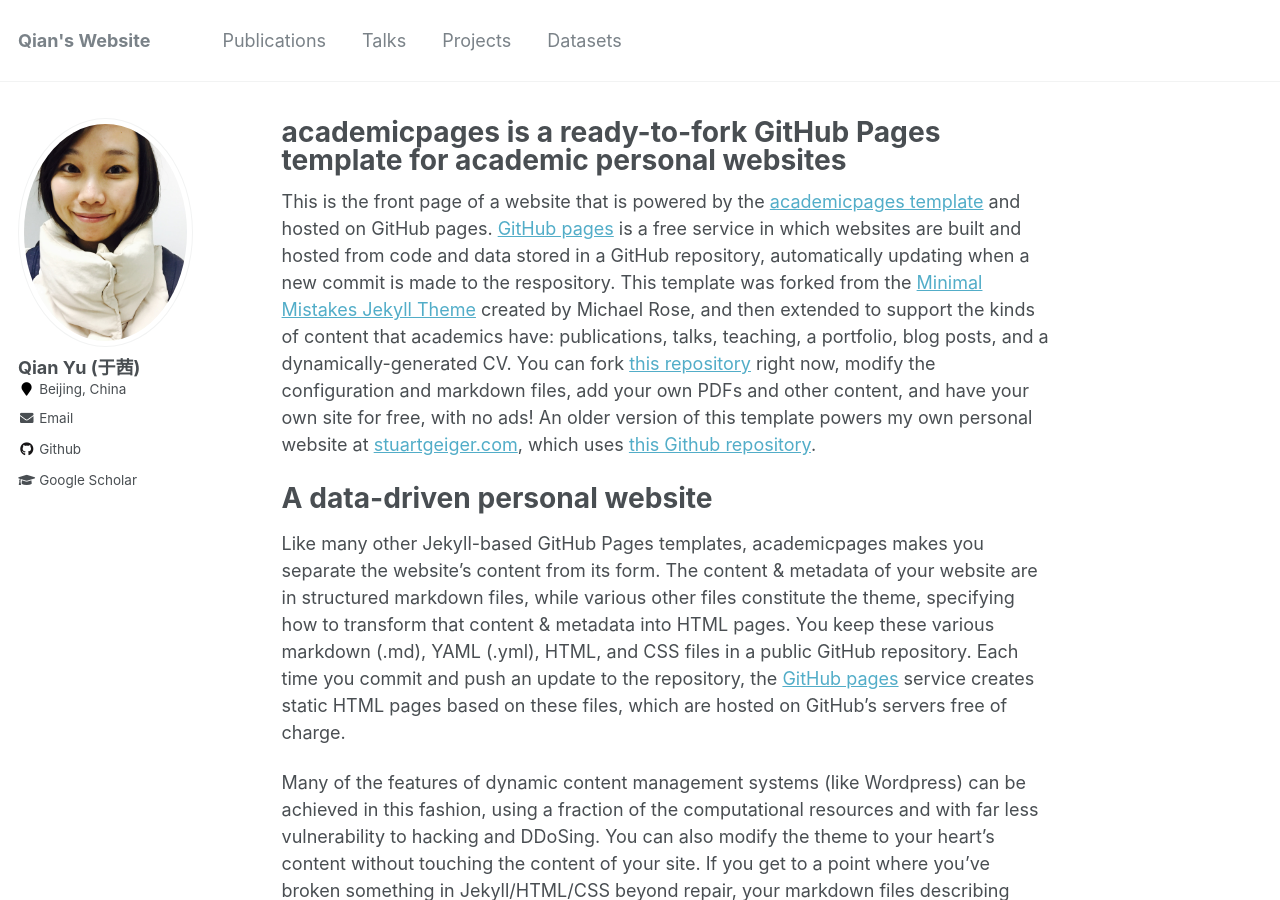
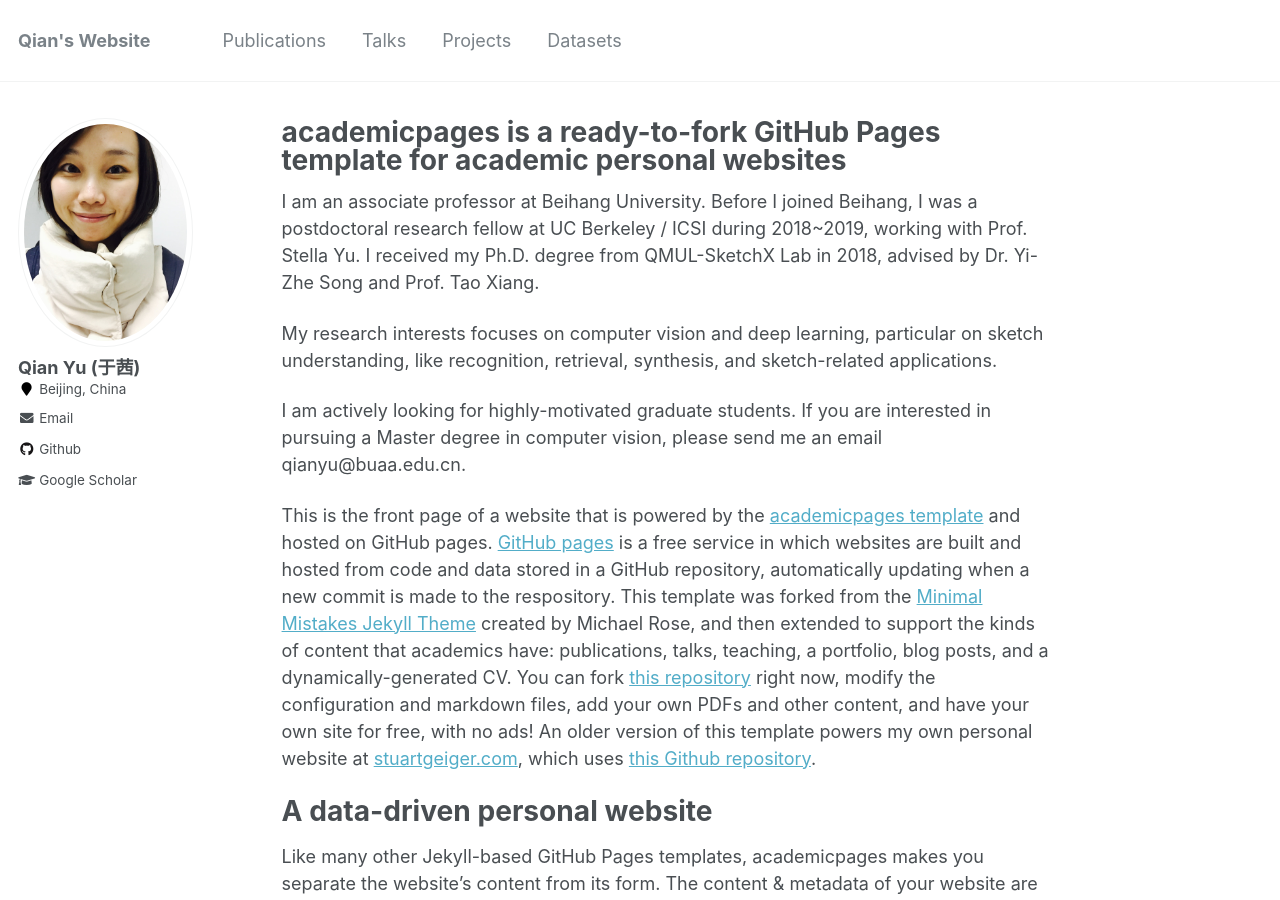
Before and after one commit to yuqian1023/yuqian1023.github.io, a Jekyll site: the page built from _pages/about.md, in a window 1280 px wide and 900 px high. Built offline with Jekyll 4.4.1, drawn with Linux system fonts in a browser that asks for light colours.

Commit message:
Update about.md

```diff
--- a/_pages/about.md
+++ b/_pages/about.md
@@ -7,6 +7,11 @@ redirect_from:
   - /about/
   - /about.html
 ---
+I am an associate professor at Beihang University. Before I joined Beihang, I was a postdoctoral research fellow at UC Berkeley / ICSI during 2018~2019, working with Prof. Stella Yu. I received my Ph.D. degree from QMUL-SketchX Lab in 2018, advised by Dr. Yi-Zhe Song and Prof. Tao Xiang.
+
+My research interests focuses on computer vision and deep learning, particular on sketch understanding, like recognition, retrieval, synthesis, and sketch-related applications.
+
+I am actively looking for highly-motivated graduate students. If you are interested in pursuing a Master degree in computer vision, please send me an email qianyu@buaa.edu.cn.
 
 This is the front page of a website that is powered by the [academicpages template](https://github.com/academicpages/academicpages.github.io) and hosted on GitHub pages. [GitHub pages](https://pages.github.com) is a free service in which websites are built and hosted from code and data stored in a GitHub repository, automatically updating when a new commit is made to the respository. This template was forked from the [Minimal Mistakes Jekyll Theme](https://mmistakes.github.io/minimal-mistakes/) created by Michael Rose, and then extended to support the kinds of content that academics have: publications, talks, teaching, a portfolio, blog posts, and a dynamically-generated CV. You can fork [this repository](https://github.com/academicpages/academicpages.github.io) right now, modify the configuration and markdown files, add your own PDFs and other content, and have your own site for free, with no ads! An older version of this template powers my own personal website at [stuartgeiger.com](http://stuartgeiger.com), which uses [this Github repository](https://github.com/staeiou/staeiou.github.io).
 
```
